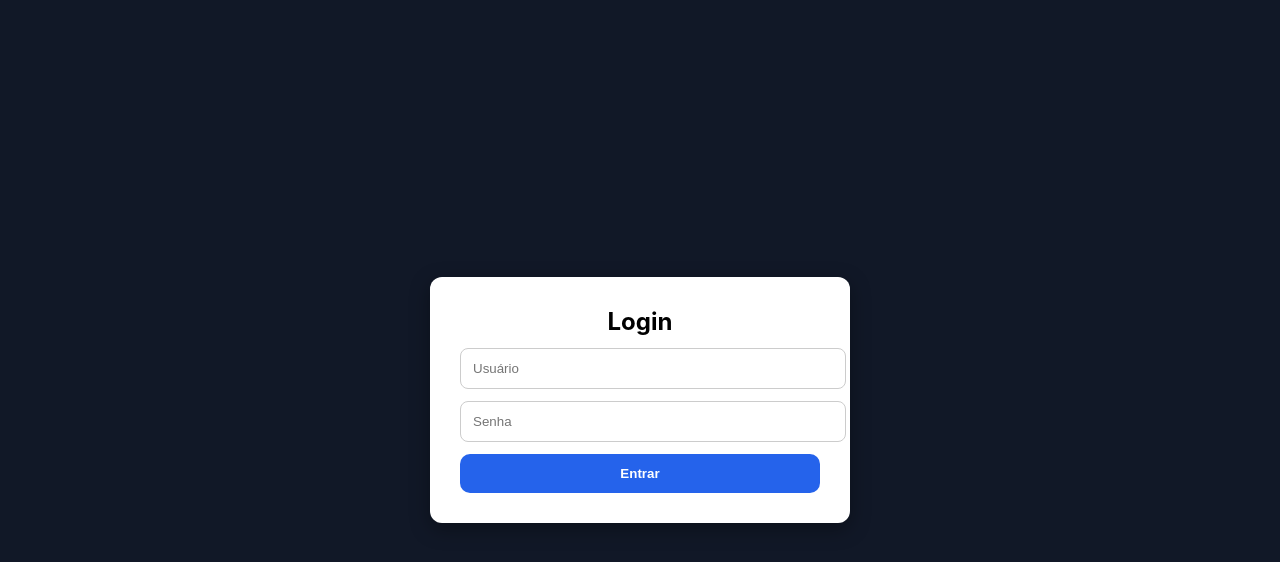
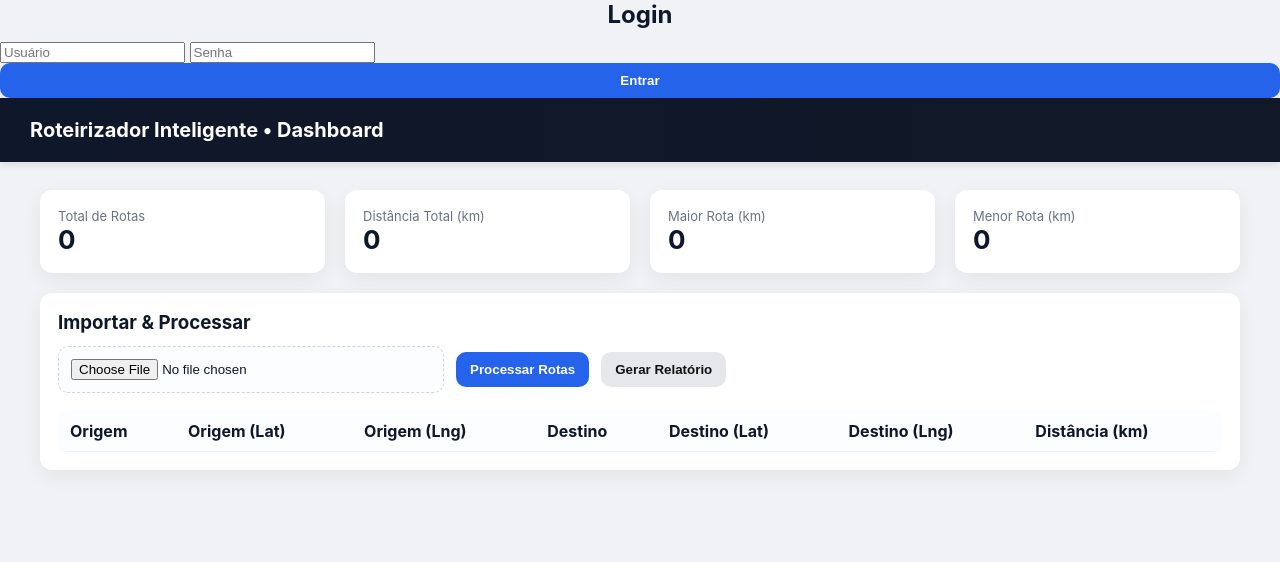
Before and after one commit to MCulpani/fin.agre, a plain HTML site: page index.html in a window 1280 px wide. Drawn offline with Linux system fonts and the light colour scheme.

Commit message:
index.html

```diff
--- a/index.html
+++ b/index.html
@@ -3,31 +3,39 @@
 <head>
   <meta charset="utf-8" />
   <meta name="viewport" content="width=device-width,initial-scale=1" />
-  <title>Roteirização por Latitude/Longitude</title>
+  <title>Calculadora de distância - KM</title>
 
   <style>
-    body { font-family: 'Inter', sans-serif; background:#f0f2f5; margin:0; padding:0; }
-    header { background:#111827; color:#fff; padding:25px 40px; font-size:22px; font-weight:600; }
-    .container { padding:30px; max-width:1500px; margin:auto; }
-    .card { background:#fff; padding:25px; border-radius:14px; box-shadow:0 4px 12px rgba(0,0,0,0.08); margin-bottom:25px; }
-    .btn-primary { background:#2563eb; color:#fff; padding:12px 18px; border-radius:10px; border:0; cursor:pointer; }
-    .btn-secondary { background:#e5e7eb; padding:12px 18px; border-radius:10px; border:0; cursor:pointer; }
-    table { width:100%; margin-top:20px; background:#fff; border-collapse:collapse; }
-    th, td { padding:12px; border-bottom:1px solid #e5e7eb; }
-
-    /* LOGIN */
-    #login-overlay{
-      position:fixed; inset:0; background:#111827; display:flex; align-items:center; justify-content:center;
-      z-index:9999;
+body {
+      margin: 0;
+      font-family: Inter, Arial, sans-serif;
+      background: #f0f2f5;
+      color: #0f172a;
     }
-    #login-box{
-      background:#fff; padding:30px; width:360px; border-radius:12px;
-      box-shadow:0 6px 20px rgba(0,0,0,0.35);
+    header {
+      background: linear-gradient(90deg,#0f172a,#111827);
+      color: white;
+      padding: 20px 30px;
+      font-size: 20px;
+      font-weight: 700;
+      box-shadow: 0 2px 8px rgba(2,6,23,0.12);
     }
-    #login-box input{
-      width:100%; padding:12px; border-radius:8px; border:1px solid #ccc; margin-bottom:12px;
-    }
-    #loginMsg{ color:#b91c1c; display:none; font-size:13px; margin-top:10px; }
+    .container { padding: 28px; max-width:1200px; margin:0 auto }
+    .grid { display:grid; grid-template-columns:repeat(auto-fit,minmax(220px,1fr)); gap:20px; margin-bottom:20px }
+    .card { background: white; padding:18px; border-radius:12px; box-shadow:0 6px 20px rgba(2,6,23,0.06) }
+    .kpi-title{ color:#6b7280; font-size:13px }
+    .kpi-value{ font-size:26px; font-weight:700; color:#0f172a }
+    .controls { display:flex; gap:12px; align-items:center; flex-wrap:wrap }
+    input[type=file] { padding:12px; border-radius:10px; border:1px dashed #d1d5db; background:#fbfdff; width:360px }
+    button { padding:10px 14px; border-radius:10px; border:0; cursor:pointer; font-weight:600 }
+    .btn-primary { background:#2563eb; color:white }
+    .btn-secondary { background:#e5e7eb; color:#111 }
+    .progress-wrapper { margin-top:12px; background:#eef2f6; height:14px; border-radius:8px; overflow:hidden }
+    .progress { height:100%; width:0%; background:linear-gradient(90deg,#10b981,#06b6d4); text-align:center; color:white; font-size:12px; line-height:14px }
+    table { width:100%; border-collapse:collapse; margin-top:18px; background:white; border-radius:10px; overflow:hidden }
+    th, td { text-align:left; padding:10px 12px; border-bottom:1px solid #eef2f6 }
+    th { background:#fbfdff; font-weight:700 }
+    @media (max-width:720px){ input[type=file]{ width:100% } .controls{
   </style>
 </head>
 <body>
@@ -46,28 +54,54 @@
 
 <header>Roteirizador Inteligente • Dashboard</header>
   <div class="container">
+    <div class="grid" id="kpiGrid">
       <div class="card">
-    <h2>Carregar planilha</h2>
-    <input type="file" id="fileInput" accept=".xlsx,.xls">
-    <button class="btn-primary" onclick="processarRotas()">Processar Rotas</button>
-    <button class="btn-secondary" onclick="exportarExcel()">Gerar Relatório</button>
+        <div class="kpi-title">Total de Rotas</div>
+        <div id="kpi_total" class="kpi-value">0</div>
+      </div>
+      <div class="card">
+        <div class="kpi-title">Distância Total (km)</div>
+        <div id="kpi_dist_total" class="kpi-value">0</div>
+      </div>
+      <div class="card">
+        <div class="kpi-title">Maior Rota (km)</div>
+        <div id="kpi_maior" class="kpi-value">0</div>
+      </div>
+      <div class="card">
+        <div class="kpi-title">Menor Rota (km)</div>
+        <div id="kpi_menor" class="kpi-value">0</div>
+      </div>
+    </div>
 
-    <div style="width:100%; background:#e5e7eb; height:26px; border-radius:8px; margin-top:15px; overflow:hidden;">
-      <div id="progress" style="width:0%; height:100%; background:#2563eb; color:#fff; display:flex; align-items:center; justify-content:center;">0%</div>
+    <div class="card">
+      <h3 style="margin:0 0 12px 0">Importar & Processar</h3>
+      <div class="controls">
+        <input type="file" id="fileInput" accept=".xlsx, .xls" />
+        <button id="btnProcess" class="btn-primary">Processar Rotas</button>
+        <button id="btnExport" class="btn-secondary">Gerar Relatório</button>
+      </div>
+
+      <div class="progress-wrapper" style="display:none;" id="progressWrap">
+        <div id="progress" class="progress">0%</div>
       </div>
 
       <table id="rotasTabela">
         <thead>
           <tr>
-          <th>Origem</th><th>Lat O</th><th>Lng O</th>
-          <th>Destino</th><th>Lat D</th><th>Lng D</th><th>Distância</th>
+            <th>Origem</th>
+            <th>Origem (Lat)</th>
+            <th>Origem (Lng)</th>
+            <th>Destino</th>
+            <th>Destino (Lat)</th>
+            <th>Destino (Lng)</th>
+            <th>Distância (km)</th>
           </tr>
         </thead>
         <tbody></tbody>
       </table>
     </div>
+
   </div>
-
 <script src="https://cdn.jsdelivr.net/npm/xlsx@0.18.5/dist/xlsx.full.min.js"></script>
 
 <script>
@@ -94,79 +128,83 @@ document.addEventListener("DOMContentLoaded", () => {
   pass.addEventListener("keydown", e => { if(e.key === "Enter") doLogin(); });
 });
 
-// PROCESSAMENTO ROTAS
-let transactions = [];
+// estado
+    let rotas = [];
 
     async function getDrivingDistance(lat1, lon1, lat2, lon2){
-  try{
       const url = `https://router.project-osrm.org/route/v1/driving/${lon1},${lat1};${lon2},${lat2}?overview=false`;
-    const res = await fetch(url);
-    const data = await res.json();
-    if(data.routes?.length) return Math.round(data.routes[0].distance/1000);
-  } catch(e){ console.log(e); }
+      try{ const res = await fetch(url); const data = await res.json(); if(data.routes && data.routes.length) return Number((data.routes[0].distance/1000).toFixed(3)); }catch(e){console.error('OSRM',e)}
       return null;
     }
 
-function parseNumber(v){ return v ? parseFloat(String(v).replace(',', '.')) : null; }
+    function parseNumber(v){ if(v===null||v===undefined) return null; const s = String(v).trim().replace(/\s+/g,'').replace(',','.'); const n = parseFloat(s); return isNaN(n) ? null : n; }
 
-function render(){
-  const tbody = document.querySelector('#rotasTabela tbody');
-  tbody.innerHTML = '';
-  transactions.forEach(t =>{
+    function showProgress(pct){ const wrap = document.getElementById('progressWrap'); wrap.style.display = 'block'; const bar = document.getElementById('progress'); bar.style.width = pct + '%'; bar.textContent = pct + '%'; }
+    function hideProgress(){ document.getElementById('progressWrap').style.display = 'none'; }
+
+    async function processarRotas(){
+      const input = document.getElementById('fileInput'); const file = input.files[0]; if(!file){ alert('Selecione um arquivo Excel (.xls/.xlsx)'); return; }
+      rotas = []; renderTable(); showProgress(0);
+
+      const reader = new FileReader();
+      reader.onload = async (e) => {
+        try{
+          const data = new Uint8Array(e.target.result);
+          const wb = XLSX.read(data,{type:'array'});
+          const sheet = wb.Sheets[wb.SheetNames[0]];
+          const rows = XLSX.utils.sheet_to_json(sheet, {defval:''});
+          const total = rows.length; let processed = 0;
+
+          for(const r of rows){
+            const origem = r.origem_cidade ?? r.Origem ?? r['origem cidade'] ?? '';
+            const destino = r.destino_cidade ?? r.Destino ?? r['destino cidade'] ?? '';
+            const lat_o = parseNumber(r.origem_lat ?? r.LatitudeOrigem ?? r['origem_lat']);
+            const lng_o = parseNumber(r.origem_lng ?? r.LongitudeOrigem ?? r['origem_lng']);
+            const lat_d = parseNumber(r.destino_lat ?? r.LatitudeDestino ?? r['destino_lat']);
+            const lng_d = parseNumber(r.destino_lng ?? r.LongitudeDestino ?? r['destino_lng']);
+
+            if(origem && destino && lat_o !== null && lng_o !== null && lat_d !== null && lng_d !== null){
+              const dist = await getDrivingDistance(lat_o,lng_o,lat_d,lng_d);
+              rotas.push({origem,destino,lat_o,lng_o,lat_d,lng_d,distancia:dist});
+            } else {
+              // adiciona registro com erro visual
+              rotas.push({origem,destino,lat_o,lng_o,lat_d,lng_d,distancia:null});
+            }
+
+            processed++; showProgress(Math.round((processed/total)*100));
+          }
+
+          renderTable(); updateKPIs(); hideProgress();
+        }catch(err){ console.error(err); alert('Erro ao processar planilha: '+err.message); hideProgress(); }
+      };
+      reader.readAsArrayBuffer(file);
+    }
+
+    function renderTable(){
+      const tbody = document.querySelector('#rotasTabela tbody'); tbody.innerHTML = '';
+      rotas.forEach(r=>{
         const tr = document.createElement('tr');
-    tr.innerHTML = `<td>${t.origem}</td><td>${t.lat_o}</td><td>${t.lng_o}</td>
-                    <td>${t.destino}</td><td>${t.lat_d}</td><td>${t.lng_d}</td>
-                    <td>${t.distancia} km</td>`;
+        tr.innerHTML = `
+          <td>${escapeHtml(r.origem)}</td>
+          <td>${r.lat_o ?? ''}</td>
+          <td>${r.lng_o ?? ''}</td>
+          <td>${escapeHtml(r.destino)}</td>
+          <td>${r.lat_d ?? ''}</td>
+          <td>${r.lng_d ?? ''}</td>
+          <td>${r.distancia !== null && r.distancia !== undefined ? r.distancia + ' km' : '—'}</td>`;
         tbody.appendChild(tr);
       });
     }
 
-function processarRotas(){
-  const file = document.getElementById("fileInput").files[0];
-  if(!file) return alert("Selecione um arquivo!");
-
-  const progress = document.getElementById("progress");
-  progress.style.width = "0%";
-  progress.textContent = "0%";
-
-  const reader = new FileReader();
-  reader.onload = evt =>{
-    const workbook = XLSX.read(new Uint8Array(evt.target.result), {type:"array"});
-    const sheet = workbook.Sheets[workbook.SheetNames[0]];
-    const rows = XLSX.utils.sheet_to_json(sheet);
-
-    transactions = [];
-
-    let total = rows.length;
-    let count = 0;
-
-    (async()=>{
-      for(const r of rows){
-        const origem = r.origem_cidade;
-        const destino = r.destino_cidade;
-        const lat_o = parseNumber(r.origem_lat);
-        const lng_o = parseNumber(r.origem_lng);
-        const lat_d = parseNumber(r.destino_lat);
-        const lng_d = parseNumber(r.destino_lng);
-
-        let dist = null;
-        if(lat_o && lng_o && lat_d && lng_d){
-          dist = await getDrivingDistance(lat_o, lng_o, lat_d, lng_d);
+    function updateKPIs(){
+      document.getElementById('kpi_total').textContent = rotas.length;
+      const values = rotas.map(r=>r.distancia).filter(v=>typeof v==='number');
+      const totalKm = values.reduce((s,v)=>s+v,0);
+      document.getElementById('kpi_dist_total').textContent = totalKm.toFixed(3) + ' km';
+      document.getElementById('kpi_maior').textContent = (values.length? Math.max(...values).toFixed(3):0) + ' km';
+      document.getElementById('kpi_menor').textContent = (values.length? Math.min(...values).toFixed(3):0) + ' km';
     }
 
-        transactions.push({ origem, destino, lat_o, lng_o, lat_d, lng_d, distancia:dist });
-
-        count++;
-        let pct = Math.round((count/total)*100);
-        progress.style.width = pct+"%";
-        progress.textContent = pct+"%";
-      }
-      render();
-    })();
-  };
-
-  reader.readAsArrayBuffer(file);
-}
 
 function exportarExcel(){
   const ws = XLSX.utils.json_to_sheet(transactions);
```
Lines whose indentation alone changed are shown as unchanged.
